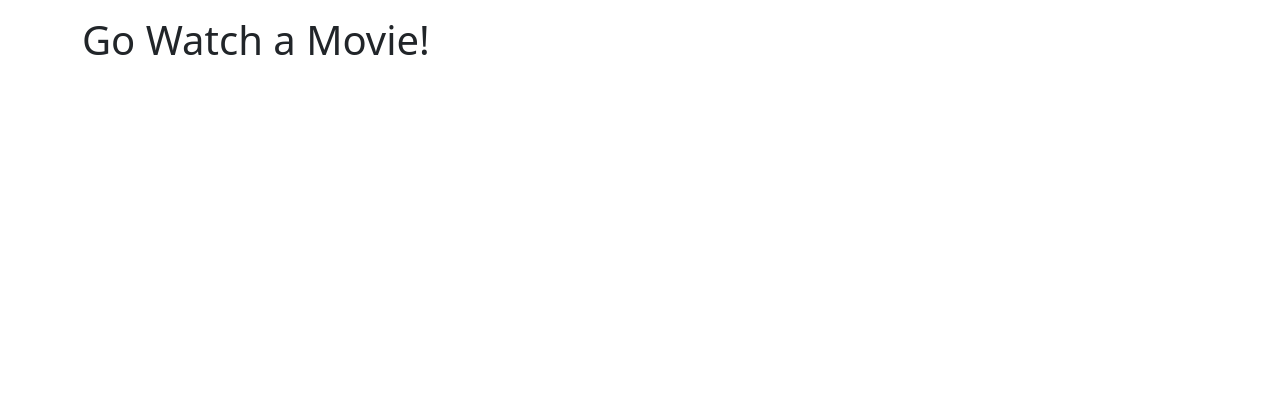
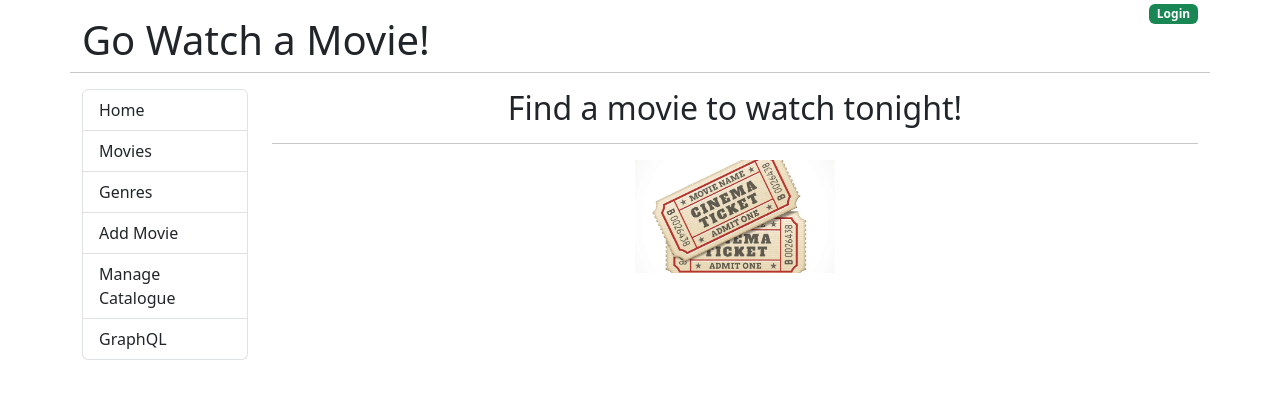
Before and after one commit to Mldamico/movie-go-react-front, a React (Create React App) app: page / in a window 1280 px wide. Shown: the top 398 px of the page. Built offline with nearby package versions, Linux system fonts and the light colour scheme.

Commit message:
Basic layout

```diff
--- a/src/App.js
+++ b/src/App.js
@@ -1,3 +1,5 @@
+import { Home } from "./components/Home";
+
 function App() {
   return (
     <div className="container">
@@ -6,9 +8,39 @@ function App() {
           <h1 className="mt-3">Go Watch a Movie!</h1>
         </div>
         <div className="col text-end">
-          <a href="#">
-            <span className="badge badge-success">Login</span>
+          <a href="#!">
+            <span className="badge bg-success">Login</span>
           </a>
+        </div>
+        <hr className="mb-3" />
+      </div>
+      <div className="row">
+        <div className="col md-2">
+          <nav>
+            <div className="list-group">
+              <a href="#!" className="list-group-item list-group-item-action">
+                Home
+              </a>
+              <a href="#!" className="list-group-item list-group-item-action">
+                Movies
+              </a>
+              <a href="#!" className="list-group-item list-group-item-action">
+                Genres
+              </a>
+              <a href="#!" className="list-group-item list-group-item-action">
+                Add Movie
+              </a>
+              <a href="#!" className="list-group-item list-group-item-action">
+                Manage Catalogue
+              </a>
+              <a href="#!" className="list-group-item list-group-item-action">
+                GraphQL
+              </a>
+            </div>
+          </nav>
+        </div>
+        <div className="col-md-10">
+          <Home />
         </div>
       </div>
     </div>
--- /dev/null
+++ b/src/components/Home.jsx
@@ -0,0 +1,13 @@
+import React from "react";
+import Ticket from "../images/movie-tickets.webp";
+export const Home = () => {
+  return (
+    <>
+      <div className="text-center">
+        <h2>Find a movie to watch tonight!</h2>
+        <hr />
+        <img src={Ticket} alt="Movie Tickets" style={{ width: 200 }} />
+      </div>
+    </>
+  );
+};
```
Also changed, not shown: src/components/Movies.jsx (added, +10 -0 lines), src/images/movie-tickets.webp (added).
